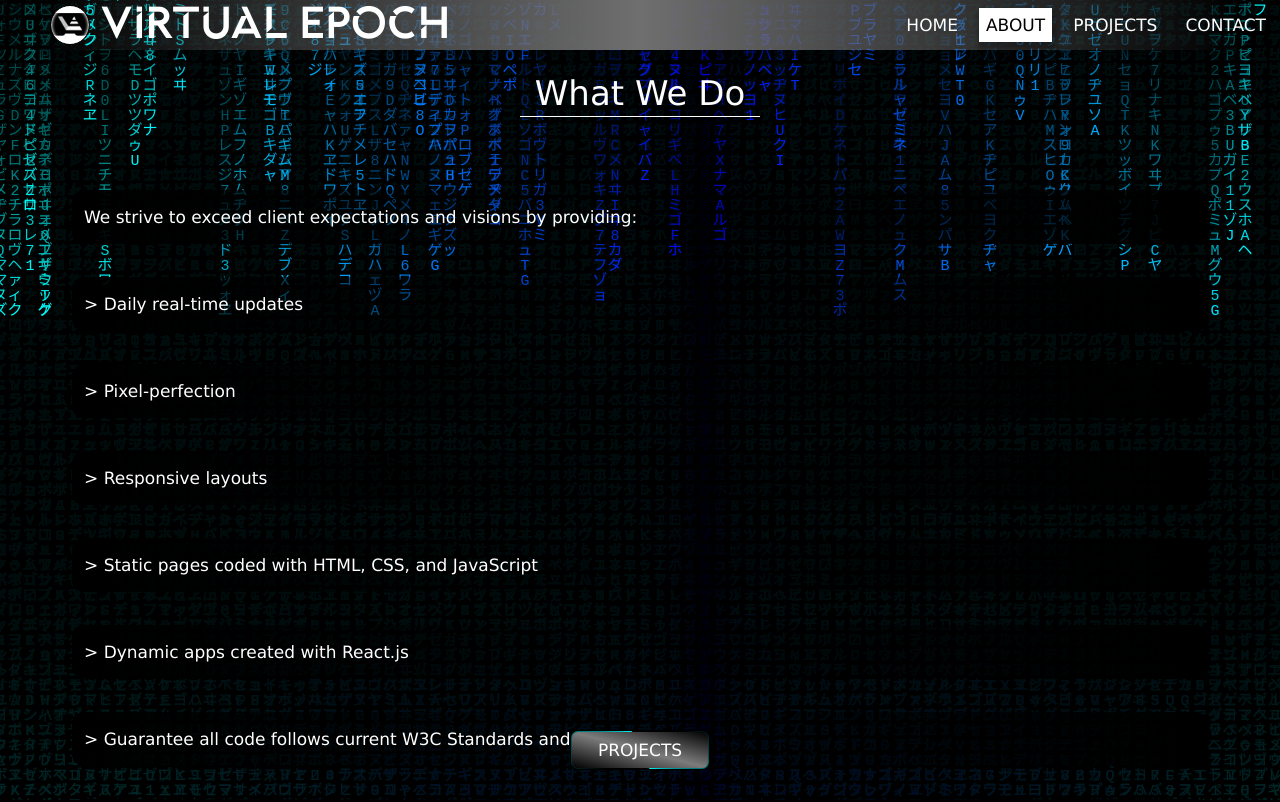
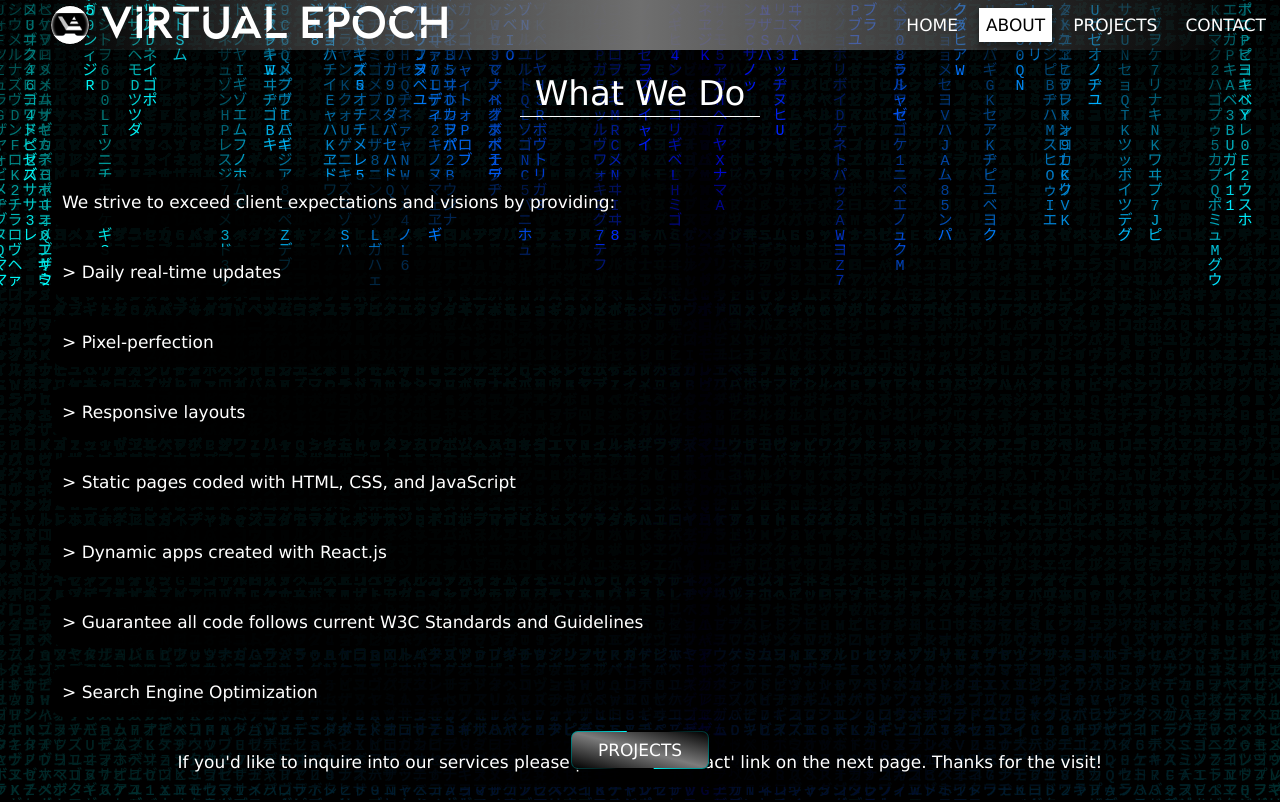
Before and after one commit to virtualepoch/virtual-epoch-app, a React (Create React App) app: page /about in a window 1280 px wide. Shown: the top 802 px of the page. Built offline with nearby package versions, Linux system fonts and the light colour scheme.

Commit message:
project img update

```diff
--- a/src/App.css
+++ b/src/App.css
@@ -22,11 +22,6 @@
   border: 1px solid black;
   border-radius: 8px;
   overflow: hidden;
-}
-@media (max-width: 777px) {
-  .action-btn {
-    bottom: 3px;
-  }
 }
 .action-btn::before {
   content: "";
@@ -81,7 +76,10 @@
   justify-content: center;
 }
 @media (max-width: 777px) {
+  .action-btn {
+    bottom: 0;
+  }
   .action-btn-link {
-    bottom: 3px;
+    bottom: 0;
   }
 }
--- a/src/pages/About.js
+++ b/src/pages/About.js
@@ -15,7 +15,7 @@ export default function About() {
         <p>&gt; Dynamic apps created with React.js</p>
         <p>&gt; Guarantee all code follows current W3C Standards and Guidelines</p>
         <p>&gt; Search Engine Optimization</p>
-        <p>If you'd like to inquire into our services please press the 'Contact' link on the next page. Thanks for the visit!</p>
+        <p className="inquire-statement">If you'd like to inquire into our services please press the 'Contact' link on the next page. Thanks for the visit!</p>
 
         <div className="pyramid-container">
           <div className="pyramid-wrapper">
--- a/src/pages/Home.js
+++ b/src/pages/Home.js
@@ -18,16 +18,24 @@ export default function Home() {
 
   return (
     <section className="home">
-      <h1 className="section-main-heading" ref={mainHeading}>
+      <h1 className="home-main-heading" ref={mainHeading}>
         Web Applications
       </h1>
       <div className="home-heading-container">
-        <h2 id="h2" ref={h2}>Design</h2>
-        <h2 id="h3"ref={h3}>Development</h2>
+        <h2 id="h2" ref={h2}>
+          Design
+        </h2>
+        <h2 id="h3" ref={h3}>
+          Development
+        </h2>
       </div>
       <div className="home-heading-container">
-        <h2 id="h4" ref={h4}>Customization</h2>
-        <h2 id="h5" ref={h5}>Optimization</h2>
+        <h2 id="h4" ref={h4}>
+          Customization
+        </h2>
+        <h2 id="h5" ref={h5}>
+          Optimization
+        </h2>
       </div>
       <Link className="action-btn-link" to={"/about"}>
         ABOUT
--- a/src/pages/Projects.js
+++ b/src/pages/Projects.js
@@ -1,6 +1,7 @@
 import { Link } from "react-router-dom";
+import javascriptive from "../images/jsive-responsive-w1000.png";
+import idahomeserv from "../images/idahomeserv-phone.jpg";
 import helpcenter from "../images/helpcenter.jpg";
-import idahomeserv from "../images/idahomeserv-phone.jpg";
 import jaycom from "../images/jaycom.jpg";
 import gogetterz from "../images/retail-site.jpg";
 import lightskull from "../images/light-skull-phone.jpg";
@@ -10,10 +11,17 @@ export default function Projects() {
   return (
     <section className="projects">
       <h1 className="section-heading">Projects</h1>
-      <p>Press the link below to check out JavaScriptive—a JavaScript tutorial site. This is a work in progress and will eventually be filled with HTML, CSS, and JavaScript tutorials, lessons, and cool coding projects to work along with.</p>
-      <a className="javascriptive-link" href="https://javascriptive-app.vercel.app">
-        www.JavaScriptive.com
-      </a>
+
+      <div className="project-card">
+        <h2>www.JavaScriptive.com</h2>
+        <div className="project-image-link-container">
+          <img className="project-image-2" src={javascriptive} alt="javascriptive-website"></img>
+          <a className="project-link" href="https://javascriptive-app.vercel.app/" target="_blank" rel="noopener noreferrer">
+            VISIT
+          </a>
+        </div>
+        <p>JavaScriptive—a JavaScript tutorial site. This is a work in progress and will eventually be filled with HTML, CSS, and JavaScript tutorials, lessons, and cool coding projects to work along with.</p>
+      </div>
 
       <div className="project-card">
         <h2>Website for Pool Service Company</h2>
@@ -67,6 +75,7 @@ export default function Projects() {
         </div>
         <p>Designed, Developed, and Coded game template using HTML, CSS, and JavaScript. Apologies for the lack of variety and interaction, this is still in development and will be expanded upon soon.</p>
       </div>
+
       <Link className="action-btn-link" to={"/contact"}>
         CONTACT
       </Link>
--- a/src/pages/about.css
+++ b/src/pages/about.css
@@ -1,17 +1,18 @@
-.about {
-  min-height: 100vh;
-}
 .about-content {
   max-width: 1200px;
   min-height: 100%;
   margin: 0 auto;
-  padding: 20px;
+  padding: 20px 0;
 }
 .about-content p {
-  margin: 33px 0;
-  padding: 12px;
-  background: linear-gradient(to right, black, rgb(0, 0, 0, 0), black);
-border-radius: 12px;
+  margin: 20px 0;
+  padding: 10px;
+  background: linear-gradient(to right, black, transparent);
+  border-radius: 12px;
+}
+.about-content .inquire-statement{
+  text-align: center;
+  background: linear-gradient(to right,transparent,black,transparent);
 }
 .pyramid-container {
   max-width: 1200px;
--- a/src/pages/home.css
+++ b/src/pages/home.css
@@ -7,7 +7,7 @@
   justify-content: space-around;
   transition: 0.5s ease-in-out 1s;
 }
-.section-main-heading {
+.home-main-heading {
   width: fit-content;
   position: fixed;
   top: -100px;
@@ -22,11 +22,11 @@
   box-shadow: 0 -5px 5px rgba(255, 255, 255, 0.2) inset;
   background: black;
 }
-.section-main-heading.load {
+.home-main-heading.load {
   transition: 0.5s ease-in-out;
   top: 50px;
 }
-#home h2 {
+.home h2 {
   font-size: clamp(1.2rem, 1vw, 2rem);
 }
 #h2,
```
Also changed, not shown: src/images/jsive-responsive-w1000.png (added), src/images/jsive-responsive-w500.png (added).
